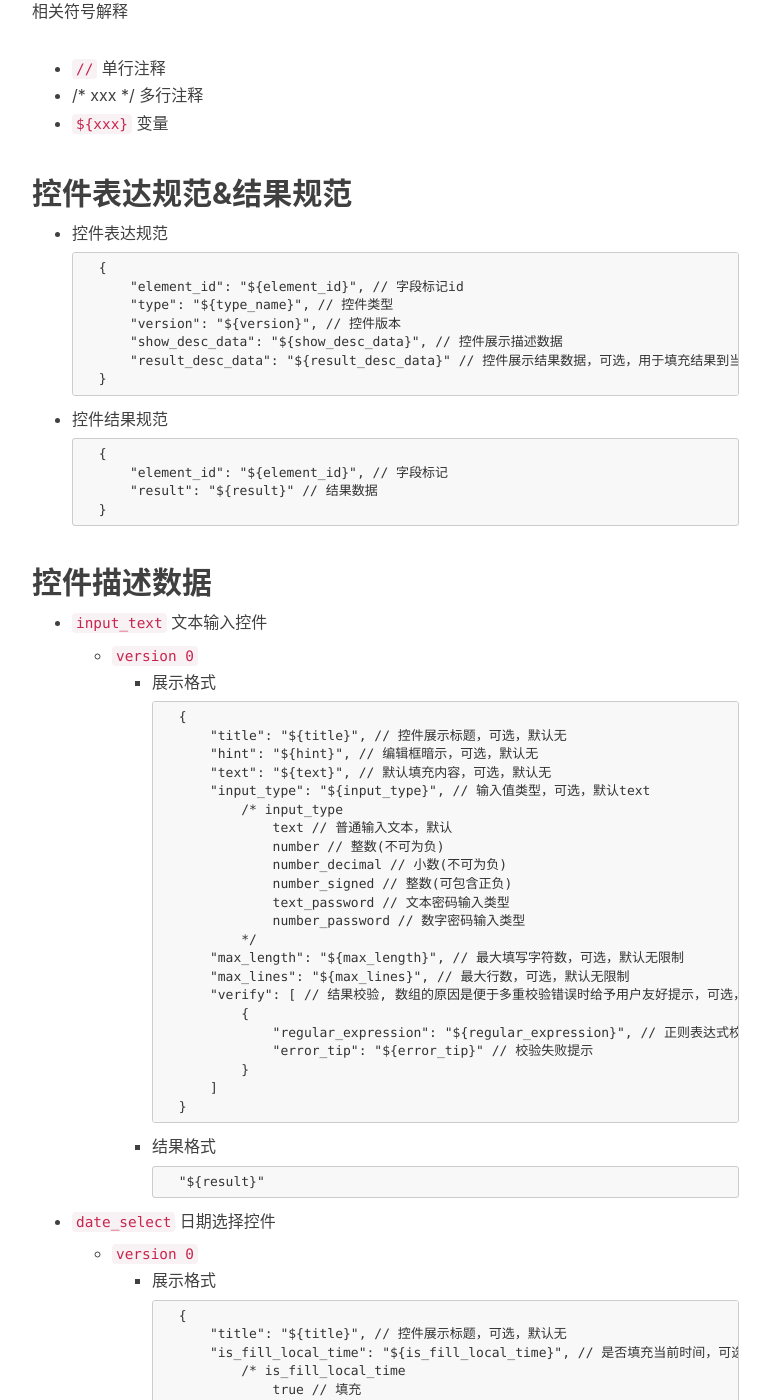
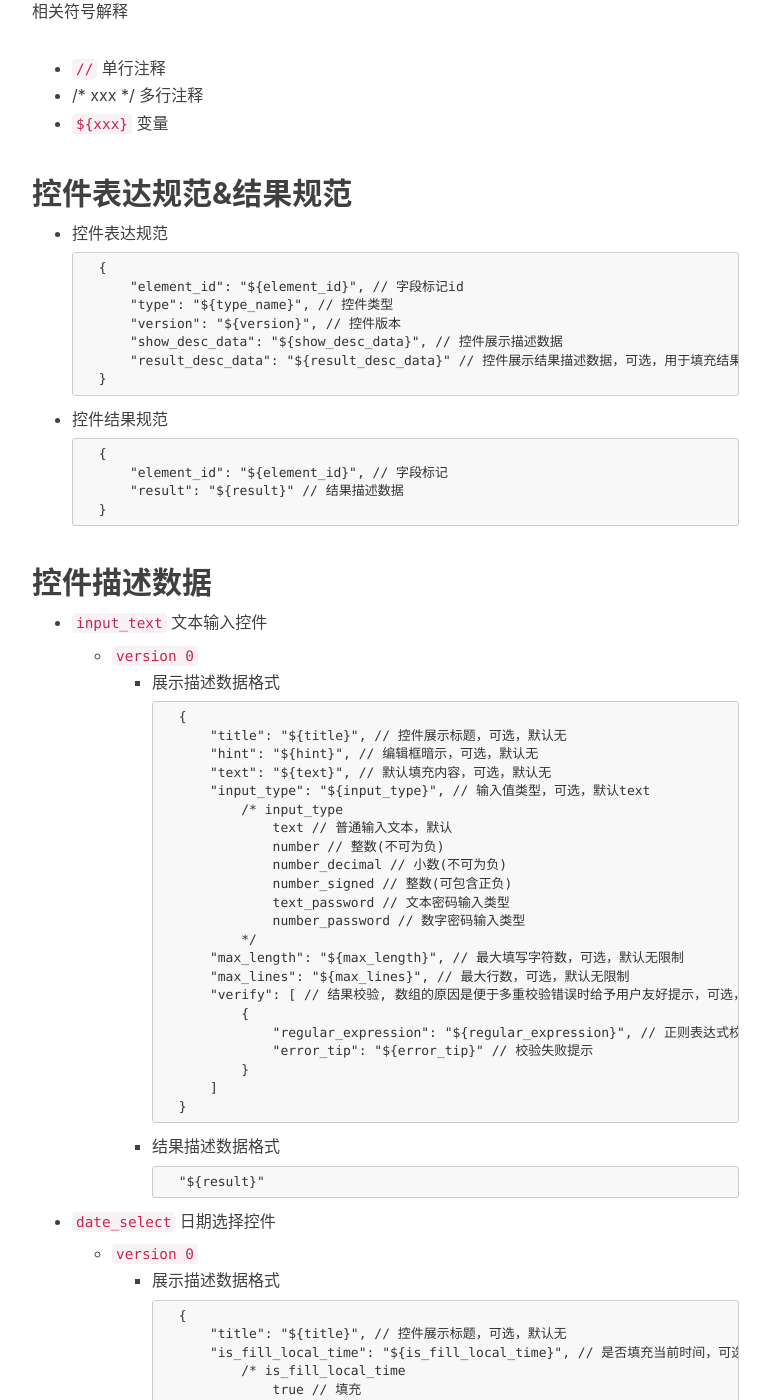
Before and after one commit to imfms/imfms.github.io, a Jekyll site: the page built from _posts/2017-05-22-form-guide.markdown, in a window 1280 px wide and 1400 px high, scrolled down 544 px. Shown: the whole window, without its empty margins (233-1003 px from the left). Built offline with Jekyll 4.4.1, drawn with Linux system fonts in a browser that asks for light colours; nearby versions of some CDN libraries; our own code applies the rules of GitHub Pages for plain Markdown files; comment, search, counter and statistics services are not loaded; some of the changed text lies outside the part shown.

Commit message:
Update 2017-05-22-form-guide.markdown

```diff
--- a/_posts/2017-05-22-form-guide.markdown
+++ b/_posts/2017-05-22-form-guide.markdown
@@ -15,14 +15,14 @@
 			"type": "${type_name}", // 控件类型
 			"version": "${version}", // 控件版本
 			"show_desc_data": "${show_desc_data}", // 控件展示描述数据
-			"result_desc_data": "${result_desc_data}" // 控件展示结果数据，可选，用于填充结果到当前控件(例如：修改表单时)
+			"result_desc_data": "${result_desc_data}" // 控件展示结果描述数据，可选，用于填充结果到当前控件(例如：修改表单时)
 		}
 
 - 控件结果规范
 
 		{
 			"element_id": "${element_id}", // 字段标记
-			"result": "${result}" // 结果数据
+			"result": "${result}" // 结果描述数据
 		}
 
 
@@ -31,7 +31,7 @@
 - `input_text` 文本输入控件
 
 	- `version 0`
-		- 展示格式
+		- 展示描述数据格式
 
 				{
 					"title": "${title}", // 控件展示标题，可选，默认无
@@ -56,14 +56,14 @@
 					]
 				}
 
-		- 结果格式
+		- 结果描述数据格式
 
 				"${result}"
 
 - `date_select` 日期选择控件
 
 	- `version 0`
-		- 展示格式
+		- 展示描述数据格式
 
 				{
 					"title": "${title}", // 控件展示标题，可选，默认无
@@ -86,7 +86,7 @@
 					]
 				}
 
-		- 结果格式
+		- 结果描述数据格式
 
 				"${result}" // 时间选择结果时间戳
 
@@ -94,7 +94,7 @@
 
 	- `version 0`
 
-		- 展示格式
+		- 展示描述数据格式
 
 				{
 					"title": "${title}", // 控件展示标题，可选，默认无
@@ -107,7 +107,7 @@
 					"default_select": "${default_select_choice_id}" // 默认选择id(该id必须在options节点下存在)，可选，默认不选
 				}
 
-		- 结果格式
+		- 结果描述数据格式
 
 				"${select_choice_id}" // 最终选择的选项id
 
@@ -115,7 +115,7 @@
 
 	- `version 0`
 
-		- 展示格式
+		- 展示描述数据格式
 
 				{
 
@@ -133,7 +133,7 @@
 					"max_select_num": "${max_select_num}", // 最大选择数量，可选，默认为所有选项数量
 				}
 
-		- 结果格式
+		- 结果描述数据格式
 
 				[ // 最终选择的选项id集
 					"${select_choice_id}" // 某个选项id
```
